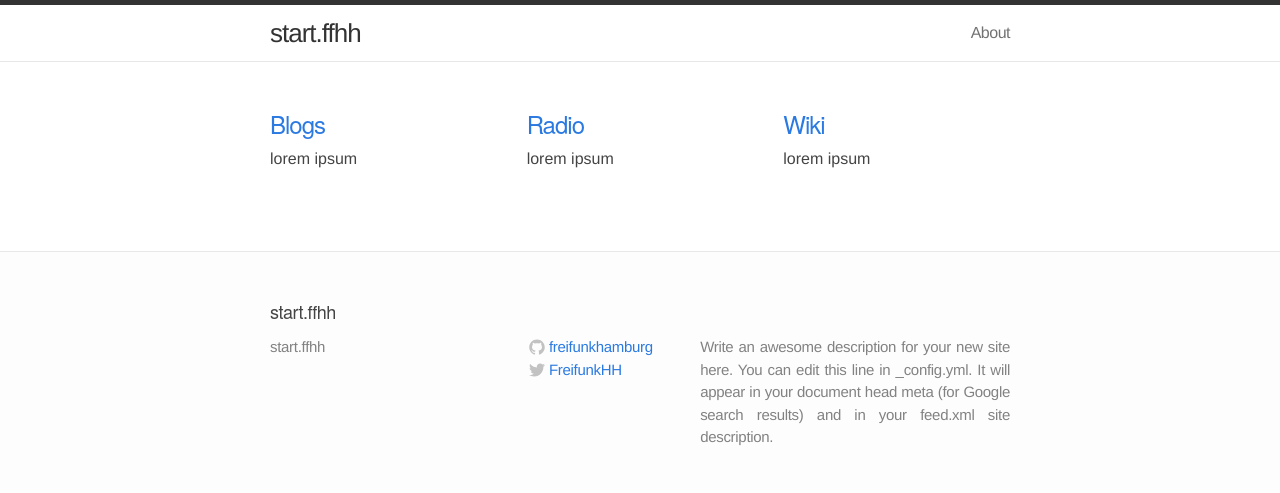
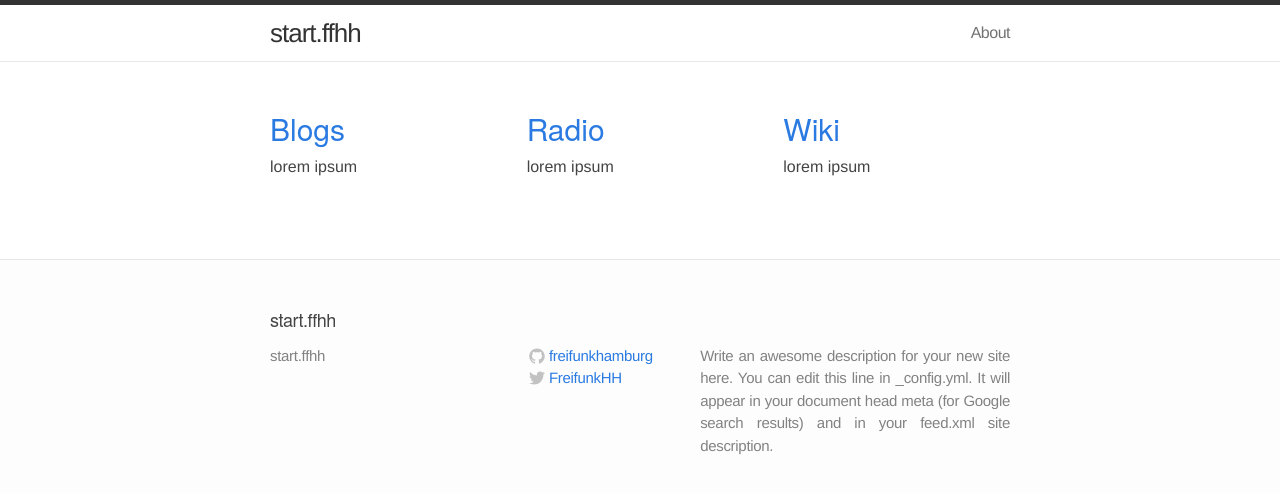
Before and after one commit to freifunkhamburg/start-ffhh, a Jekyll site: the page built from index.html, in a window 1280 px wide. Shown: the top 493 px of the page. Built offline with Jekyll 4.4.1, drawn with Linux system fonts in a browser that asks for light colours.

Commit message:
Change headline size

```diff
--- a/css/main.css
+++ b/css/main.css
@@ -15,8 +15,6 @@ body {
   font-weight: 300;
   background-color: #fdfdfd;
 }
-
-h1, h2, h3, h4, h5, h6 { font-size: 100%; font-weight: 400; }
 
 a         { color: #2a7ae2; text-decoration: none; }
 a:hover   { color: #000; text-decoration: underline; }
--- a/index.html
+++ b/index.html
@@ -6,7 +6,7 @@ layout: default
   <ul class="posts row">
     {% for service in site.data.services %}
       <li class="col-6 col-sm-6 col-lg-4">
-        <h2><a class="post-link" href="{{ service.url }}">{{ service.title }}</a></h2>
+        <h2><a href="{{ service.url }}">{{ service.title }}</a></h2>
         <p>{{ service.text }}</p>
       </li>
     {% endfor %}
```
